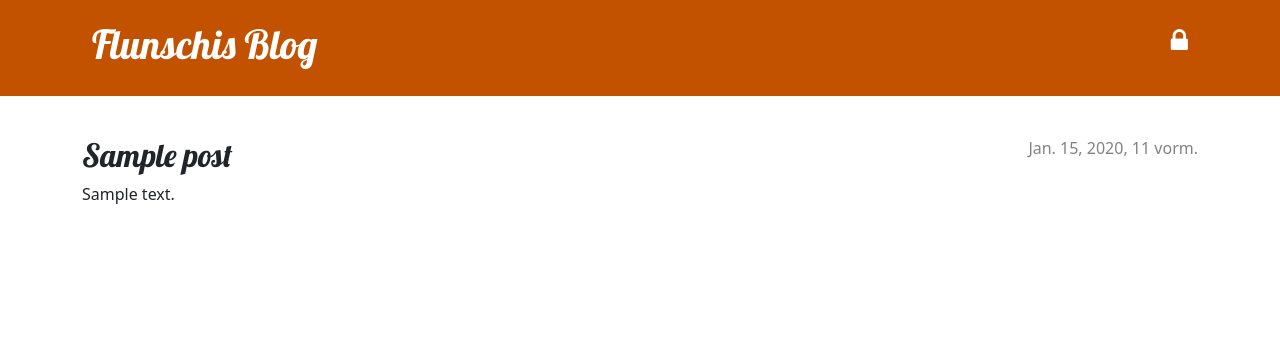
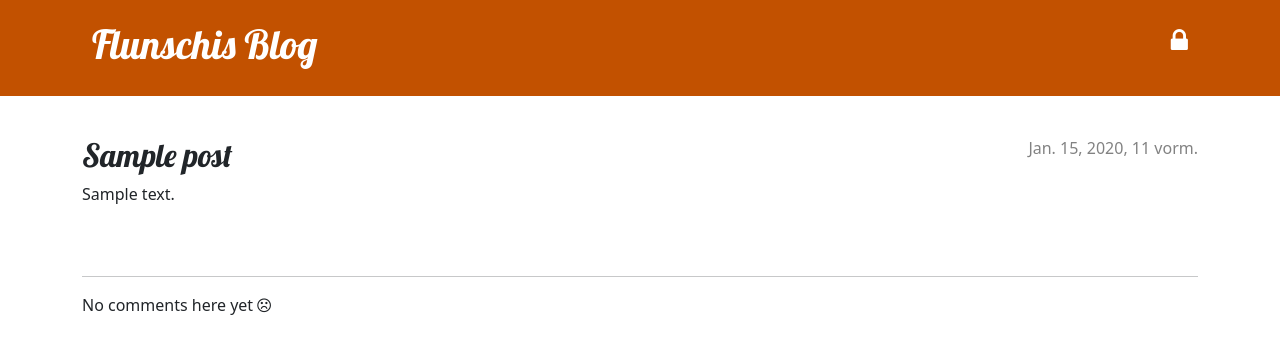
Before and after one commit to realflunschi/dg_test, a Django app: page /post/1/ in a window 1280 px wide. Shown: the top 356 px of the page. Run offline with Django 3.2, Linux system fonts and the light colour scheme; tables that the repository leaves empty hold one stand-in row (values such as "Sample post").

Commit message:
show comments on post detail view

```diff
--- a/blog/templates/blog/post_detail.html
+++ b/blog/templates/blog/post_detail.html
@@ -19,4 +19,16 @@
         <h2>{{ post.title }}</h2>
         <p>{{ post.text|linebreaksbr }}</p>
     </article>
+    <hr>
+    {% for comment in comments %}
+        <div class="comment">
+            <time class="date">
+                {{ comment.created_date }}
+            </time>
+            <strong>{{ comment.author }}</strong>
+            <p>{{ comment.text|linebreaks }}</p>
+        </div>
+    {% empty %}
+        <p>No comments here yet <span class="fa fa-frown-o"></span></p>
+    {% endfor %}
 {% endblock content %}
```
